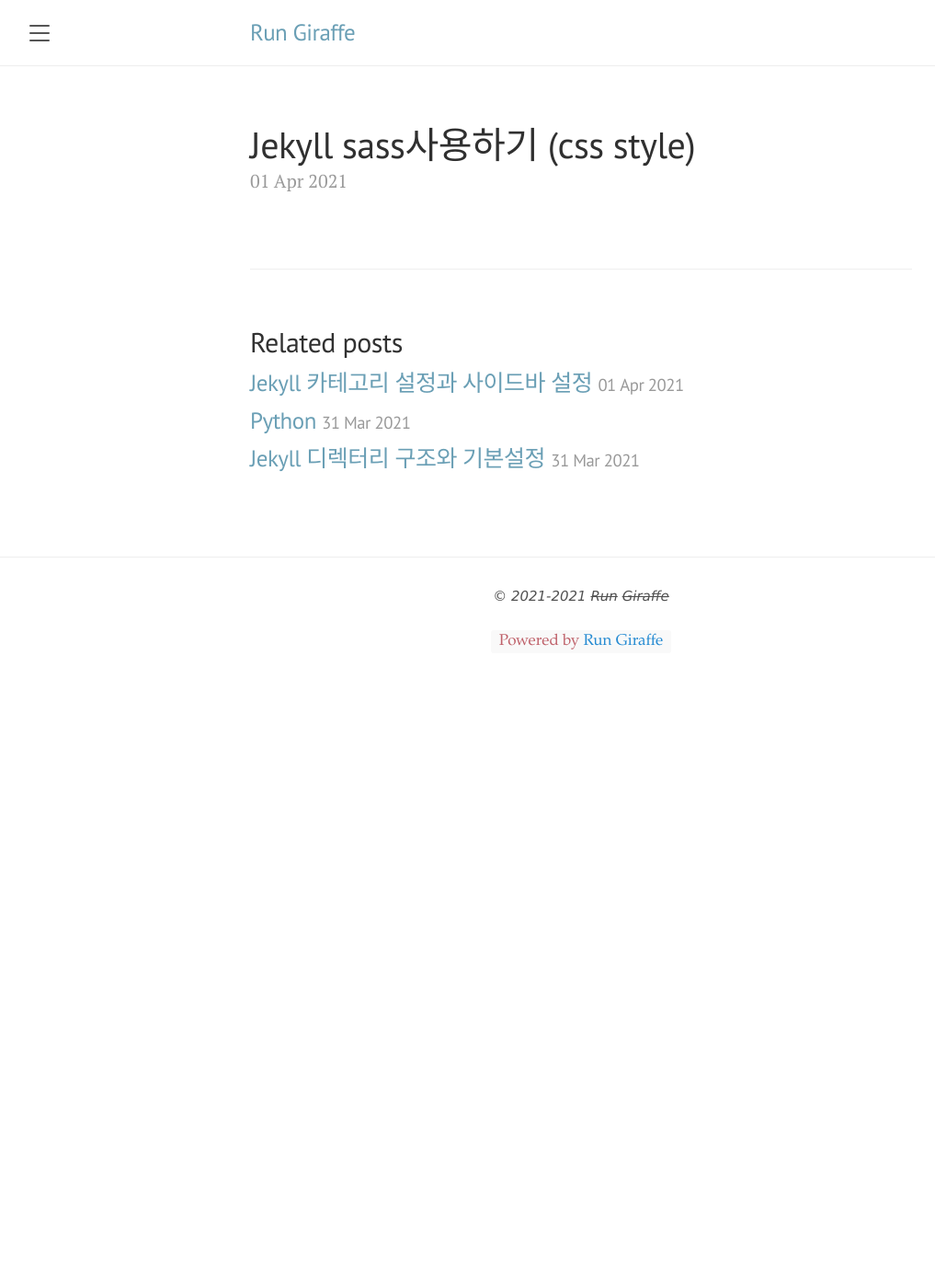
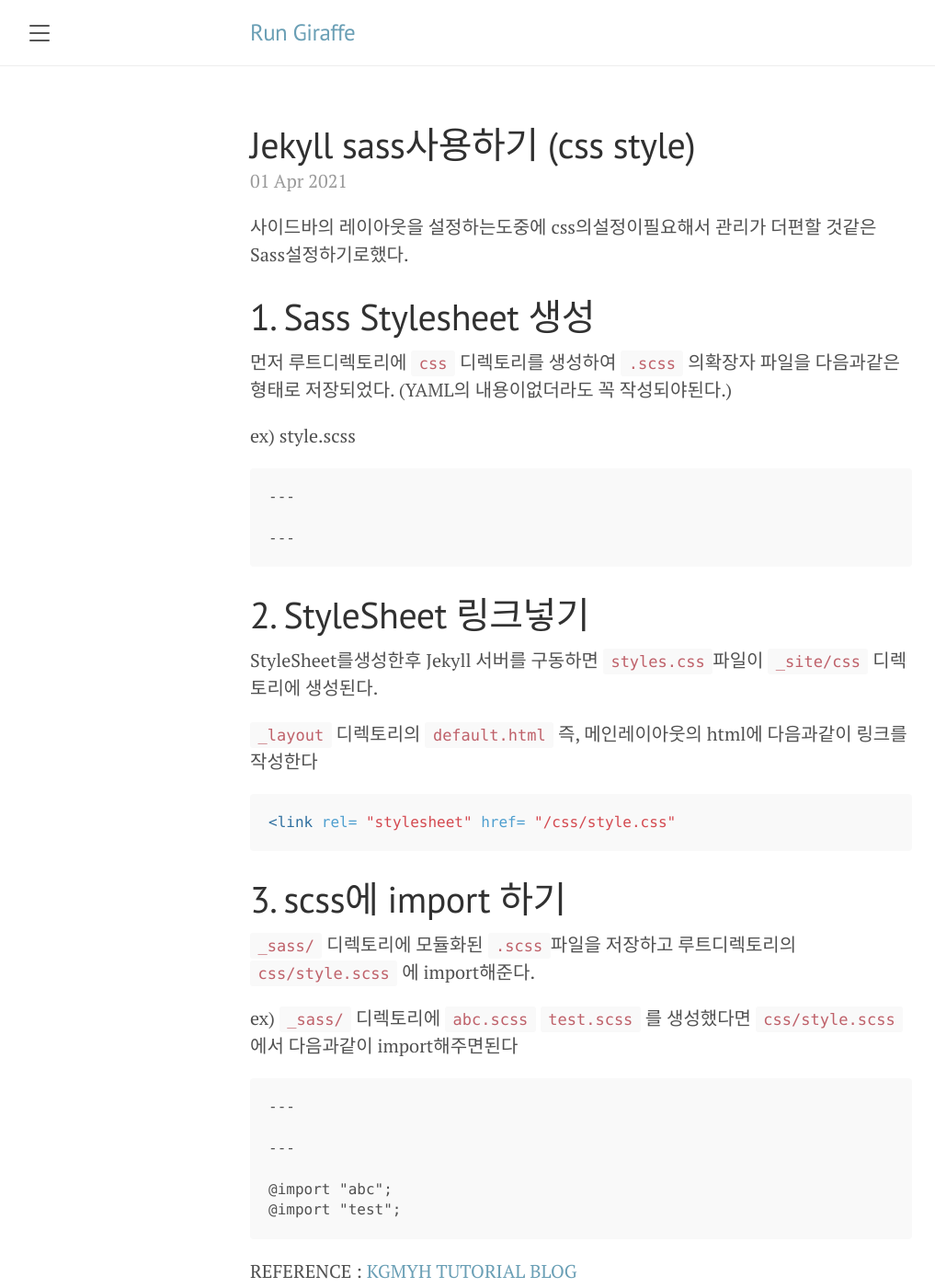
Before and after one commit to froggy0m0/froggy0m0.github.io, a Jekyll site: the page built from _posts/GitHubPage/2021-04-01-jekyll_sass_setting.md, in a window 1280 px wide and 1400 px high. Shown: the whole window at 92% size, without its empty margins (8-1025 px from the left). Built offline with Jekyll 4.4.1, drawn with Linux system fonts in a browser that asks for light colours.

Commit message:
Update 2021-04-01-jekyll_sass_setting.md

````diff
--- a/_posts/GitHubPage/2021-04-01-jekyll_sass_setting.md
+++ b/_posts/GitHubPage/2021-04-01-jekyll_sass_setting.md
@@ -2,6 +2,61 @@
 layout: post
 title: Jekyll sass사용하기 (css style)
 categories: GitHubPage
+---
 
 
+
+
+
+사이드바의 레이아웃을 설정하는도중에 css의설정이필요해서 관리가 더편할 것같은 Sass설정하기로했다.
+
+# 1. Sass Stylesheet 생성
+
+먼저 루트디렉토리에 `css` 디렉토리를 생성하여 `.scss` 의확장자 파일을 다음과같은 형태로 저장되었다. (YAML의 내용이없더라도 꼭 작성되야된다.)
+
+ex) style.scss
+
+```
 ---
+
+---
+```
+
+
+
+# 2. StyleSheet 링크넣기
+
+StyleSheet를생성한후 Jekyll 서버를 구동하면 `styles.css`파일이 `_site/css` 디렉토리에 생성된다.
+
+
+
+`_layout` 디렉토리의 `default.html` 즉, 메인레이아웃의 html에 다음과같이 링크를 작성한다
+
+```html
+<link rel= "stylesheet" href= "/css/style.css"
+```
+
+
+
+# 3. scss에 import 하기
+
+`_sass/` 디렉토리에 모듈화된 `.scss`파일을 저장하고 루트디렉토리의 `css/style.scss` 에 import해준다.
+
+
+
+ex) `_sass/` 디렉토리에 `abc.scss` `test.scss` 를 생성했다면 `css/style.scss`에서 다음과같이 import해주면된다
+
+```
+---
+
+---
+
+@import "abc";
+@import "test";
+```
+
+
+
+
+
+REFERENCE : [KGMYH TUTORIAL BLOG](https://kgmyh.github.io/blog/2017/12/23/Jekyll_Using_Sass/)
````
